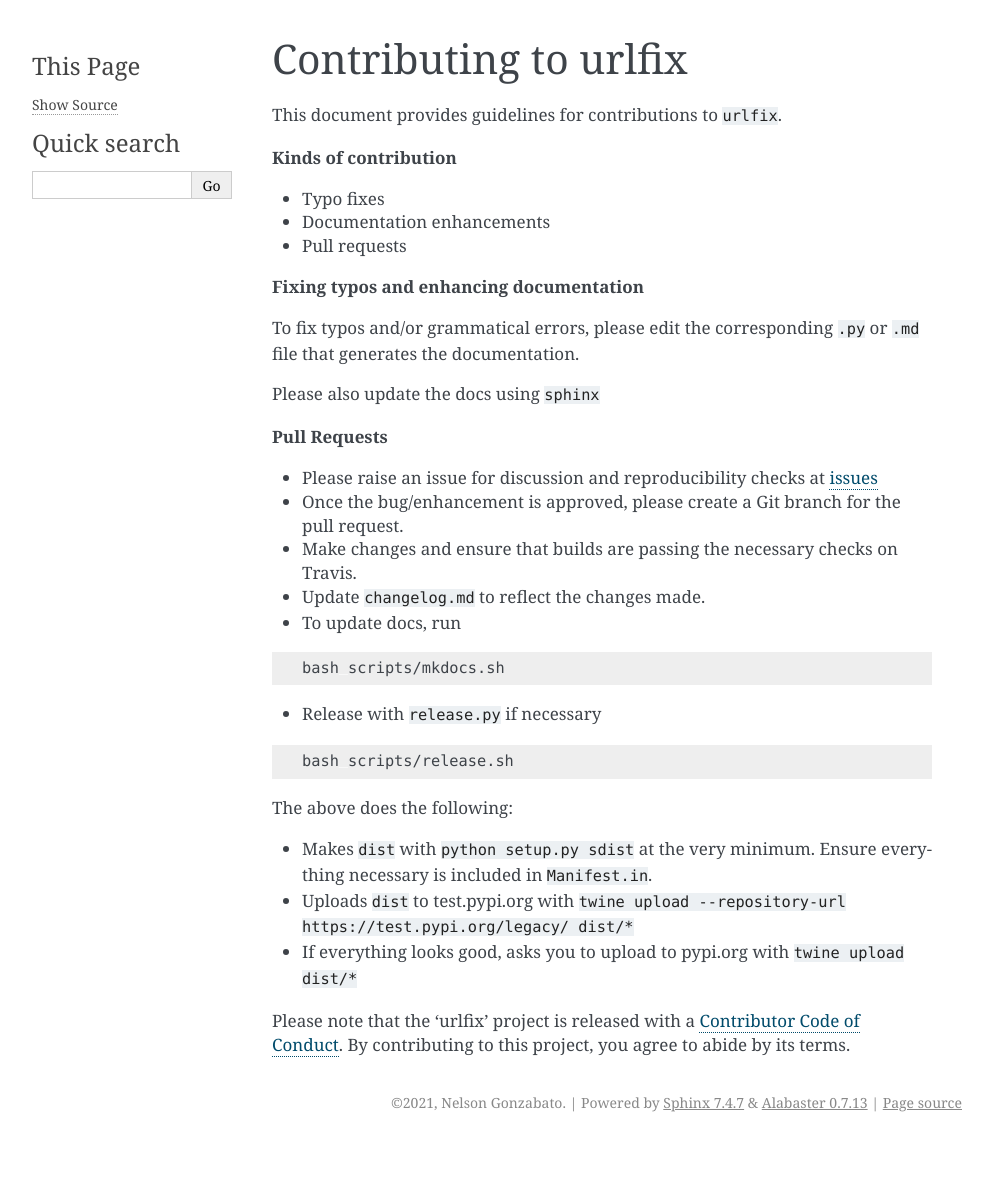
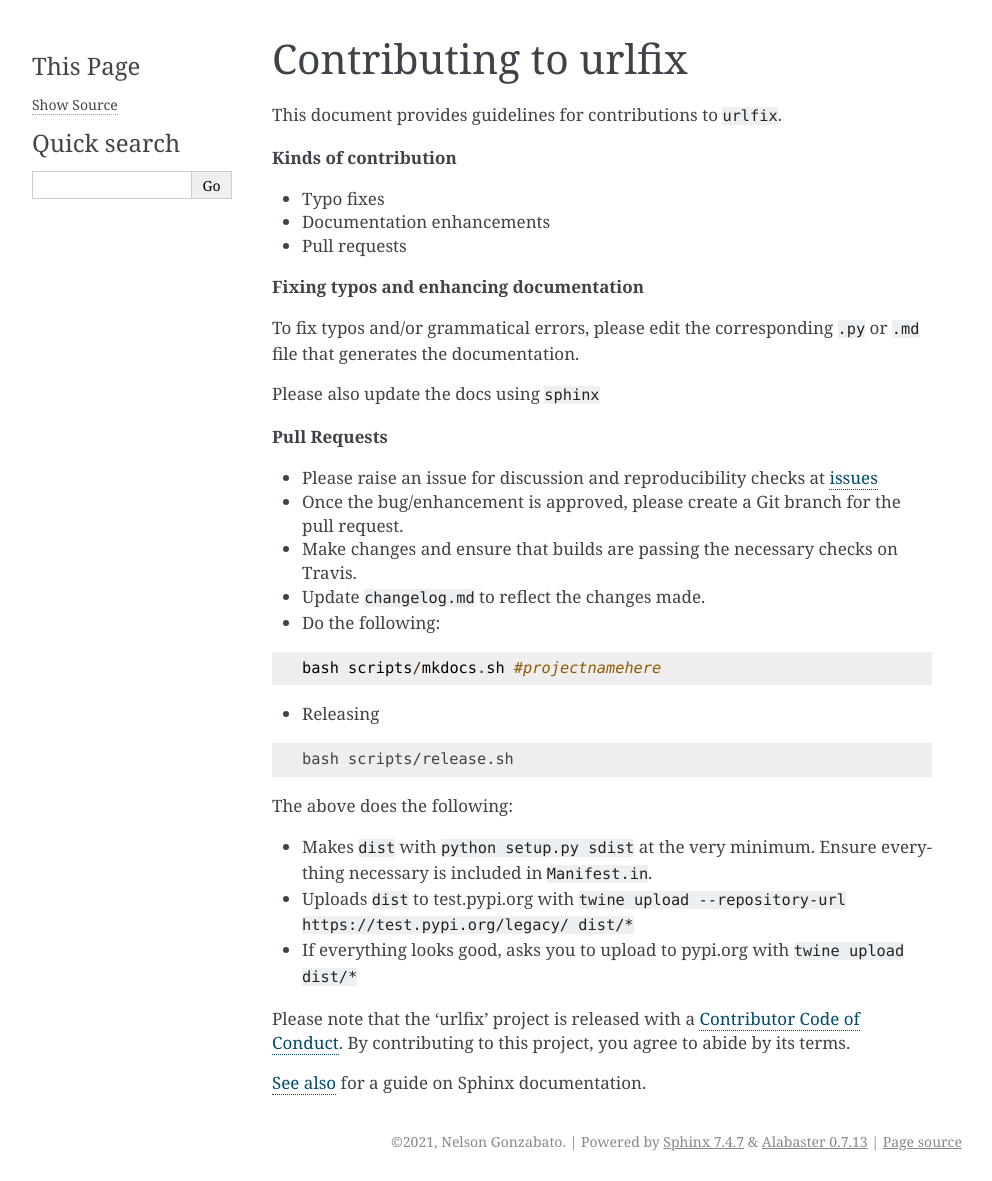
Before and after one commit to Nelson-Gon/urlfix, a Sphinx documentation site: the page built from docs/source/CONTRIBUTING.rst, in a window 1280 px wide. Shown: the whole page, without its empty margins (148-1140 px from the left). Built offline with Sphinx 7.4.7, drawn with Linux system fonts in a browser that asks for light colours; before the commit the page ends 1142 px from its top, so only the background shows below that.

Commit message:
Update doc generation

```diff
--- a/docs/source/CONTRIBUTING.rst
+++ b/docs/source/CONTRIBUTING.rst
@@ -33,14 +33,14 @@
   Update ``changelog.md`` to reflect the changes made.
 
 *
-  To update docs, run
+  Do the following:
 
-.. code-block:: shell
+.. code-block::
 
-   bash scripts/mkdocs.sh
+   bash scripts/mkdocs.sh #projectnamehere
 
 
-* Release with ``release.py`` if necessary
+* Releasing
 
 .. code-block:: shell
 
@@ -55,5 +55,7 @@
 * If everything looks good, asks you to upload to pypi.org with ``twine upload dist/*``
 
 Please note that the 'urlfix' project is released with a
-`Contributor Code of Conduct <https://github.com/Nelson-Gon/urlfix/.github/CODE_OF_CONDUCT.md>`_.
+`Contributor Code of Conduct <https://github/com/Nelson-Gon/urlfix/.github/CODE_OF_CONDUCT.md>`_.
 By contributing to this project, you agree to abide by its terms.
+
+`See also <https://samnicholls.net/2016/06/15/how-to-sphinx-readthedocs/>`_ for a guide on Sphinx documentation.
--- a/docs/source/conf.py
+++ b/docs/source/conf.py
@@ -13,12 +13,10 @@
 import sys
 import os
 
-sys.path.insert(0, os.path.abspath('.'))
-sys.path.insert(0, os.path.abspath('../../'))
-
 # -- Project information -----------------------------------------------------
 
 project = 'urlfix'
+sys.path.insert(0, os.path.abspath('../../'))
 copyright = '2021, Nelson Gonzabato'
 author = 'Nelson Gonzabato'
 
--- a/docs/source/modules.rst
+++ b/docs/source/modules.rst
@@ -4,5 +4,4 @@
 .. toctree::
    :maxdepth: 4
 
-
    urlfix
--- a/docs/source/urlfix.rst
+++ b/docs/source/urlfix.rst
@@ -1,11 +1,11 @@
 urlfix package
-===============
+==============
 
 Submodules
 ----------
 
 urlfix.fixurls module
-------------------------
+---------------------
 
 .. automodule:: urlfix.fixurls
    :members:
```
Also changed, not shown: .github/CONTRIBUTING.md, 1 other file.
